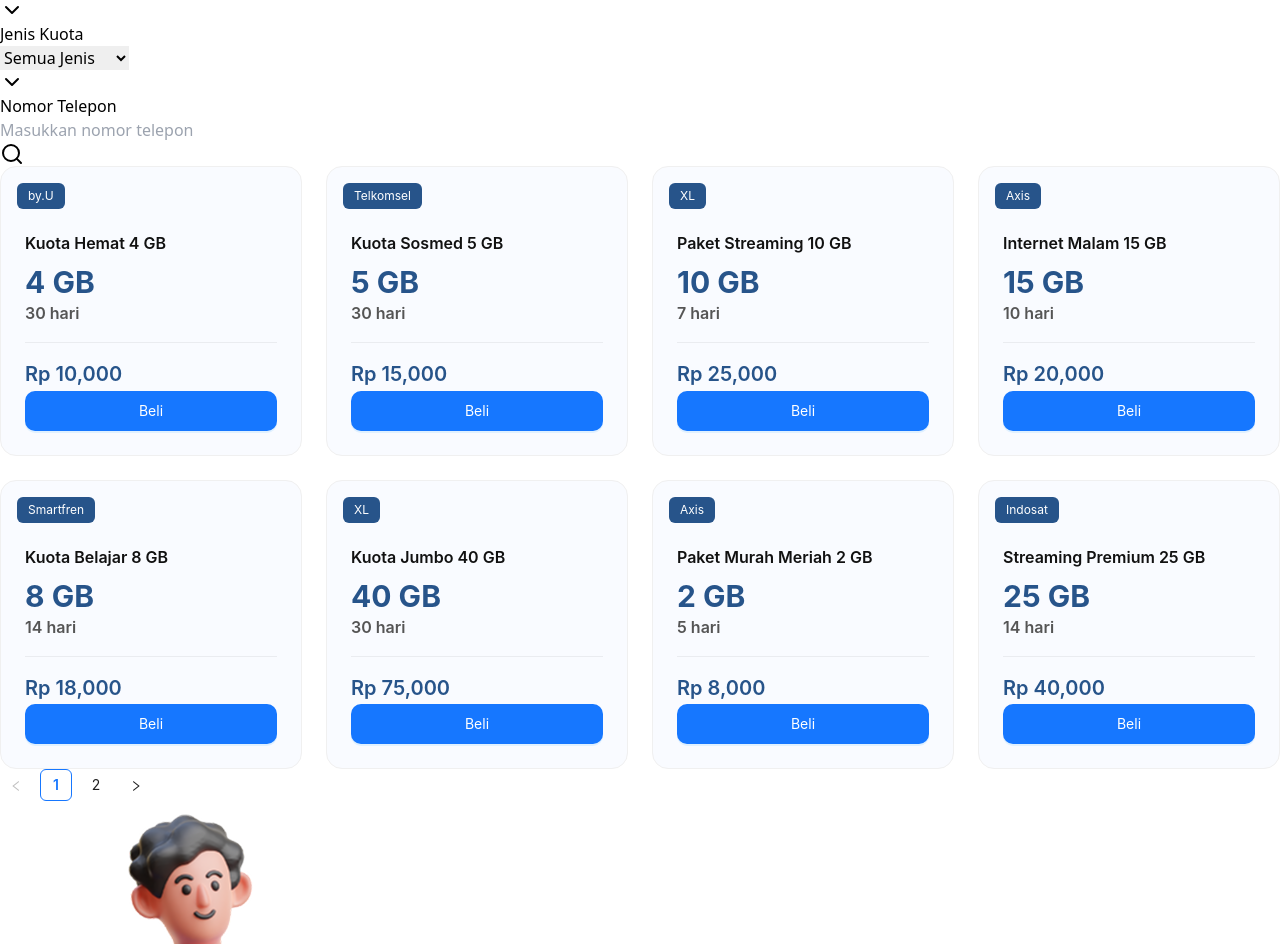
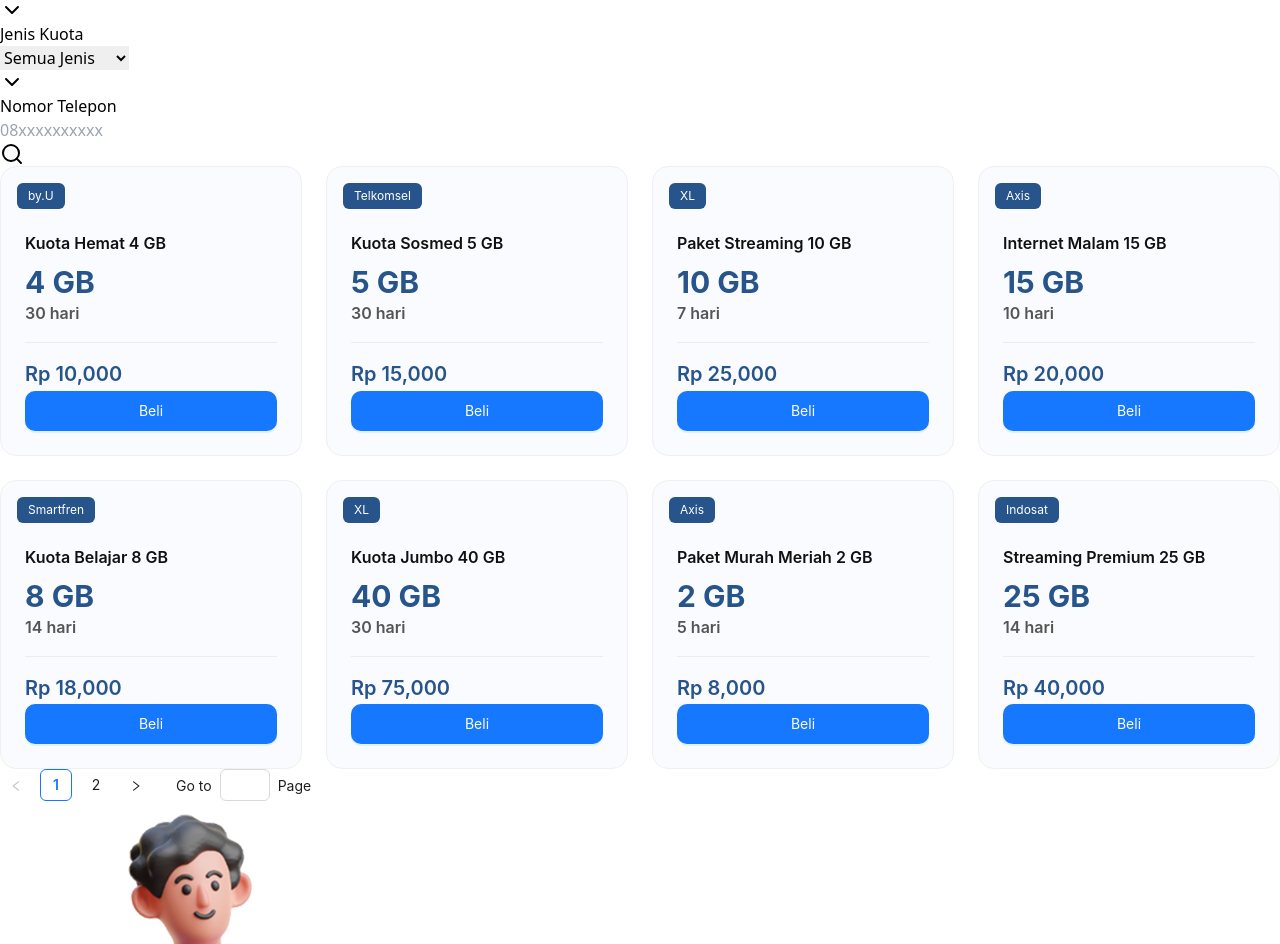
Before and after one commit to farrrahhh/netpack-ecommerce, a React (Vite) app: page /dashboard in a window 1280 px wide. Shown: the part 2448-3392 px from the top of the page. Built offline with nearby package versions, Linux system fonts and the light colour scheme; data requests are answered from the project's data file; a web font is replaced by a local one.

Commit message:
fix filtering

```diff
--- a/src/components/FilterBar.jsx
+++ b/src/components/FilterBar.jsx
@@ -1,5 +1,6 @@
 "use client"
 
+import { useEffect } from "react"
 import { ChevronDown, Search } from "lucide-react"
 
 const FilterBar = ({
@@ -13,19 +14,43 @@
   const providers = ["Semua Provider", "Telkomsel", "XL", "Indosat", "Tri", "Smartfren"]
   const quotaTypes = ["Semua Jenis", "Internet", "Telepon", "SMS", "Combo", "Entertainment"]
 
+  const prefixMap = {
+    Telkomsel: ['0811', '0812', '0813', '0821', '0822', '0823', '0851', '0852', '0853'],
+    Indosat: ['0814', '0815', '0816', '0855', '0856', '0857', '0858'],
+    XL: ['0817', '0818', '0819', '0859', '0877', '0878'],
+    Tri: ['0895', '0896', '0897', '0898', '0899'],
+    AXIS: ['0831', '0832', '0833', '0838'],
+    Smartfren: ['0881', '0882', '0883', '0884', '0885', '0886', '0887', '0888', '0889']
+  }
+
+  const getOperatorFromPrefix = (number) => {
+    const prefix = number.substring(0, 4)
+    for (const [provider, prefixes] of Object.entries(prefixMap)) {
+      if (prefixes.includes(prefix)) return provider
+    }
+    return "Semua Provider"
+  }
+
+  useEffect(() => {
+    if (phoneNumber.length >= 4) {
+      const detected = getOperatorFromPrefix(phoneNumber)
+      setSelectedProvider(detected)
+    }
+  }, [phoneNumber])
+
   return (
     <div className="bg-gray-50 py-6">
       <div className="max-w-7xl mx-auto px-4 sm:px-6 lg:px-8">
-        <div className="bg-white rounded-xl shadow-md p-4 md:p-6">
-          <div className="grid grid-cols-1 md:grid-cols-3 gap-4">
+        <div className="bg-white rounded-xl shadow-md p-6">
+          <div className="grid grid-cols-1 md:grid-cols-3 gap-6">
             {/* Provider Filter */}
-            <div className="relative">
+            <div>
               <label className="block text-sm font-medium text-gray-700 mb-1">Provider</label>
               <div className="relative">
                 <select
                   value={selectedProvider}
                   onChange={(e) => setSelectedProvider(e.target.value)}
-                  className="block w-full pl-3 pr-10 py-3 text-base border-gray-300 focus:outline-none focus:ring-[#27548A] focus:border-[#27548A] rounded-lg appearance-none bg-white border"
+                  className="block w-full pl-3 pr-10 py-3 text-sm border border-gray-300 rounded-lg focus:outline-none focus:ring-[#27548A] focus:border-[#27548A] appearance-none bg-white"
                 >
                   {providers.map((provider) => (
                     <option key={provider} value={provider}>
@@ -33,20 +58,20 @@
                     </option>
                   ))}
                 </select>
-                <div className="pointer-events-none absolute inset-y-0 right-0 flex items-center px-2 text-gray-700">
-                  <ChevronDown className="h-5 w-5" />
+                <div className="pointer-events-none absolute inset-y-0 right-3 flex items-center text-gray-500">
+                  <ChevronDown className="w-5 h-5" />
                 </div>
               </div>
             </div>
 
             {/* Quota Type Filter */}
-            <div className="relative">
+            <div>
               <label className="block text-sm font-medium text-gray-700 mb-1">Jenis Kuota</label>
               <div className="relative">
                 <select
                   value={selectedType}
                   onChange={(e) => setSelectedType(e.target.value)}
-                  className="block w-full pl-3 pr-10 py-3 text-base border-gray-300 focus:outline-none focus:ring-[#27548A] focus:border-[#27548A] rounded-lg appearance-none bg-white border"
+                  className="block w-full pl-3 pr-10 py-3 text-sm border border-gray-300 rounded-lg focus:outline-none focus:ring-[#27548A] focus:border-[#27548A] appearance-none bg-white"
                 >
                   {quotaTypes.map((type) => (
                     <option key={type} value={type}>
@@ -54,25 +79,25 @@
                     </option>
                   ))}
                 </select>
-                <div className="pointer-events-none absolute inset-y-0 right-0 flex items-center px-2 text-gray-700">
-                  <ChevronDown className="h-5 w-5" />
+                <div className="pointer-events-none absolute inset-y-0 right-3 flex items-center text-gray-500">
+                  <ChevronDown className="w-5 h-5" />
                 </div>
               </div>
             </div>
 
             {/* Phone Number Input */}
-            <div className="relative">
+            <div>
               <label className="block text-sm font-medium text-gray-700 mb-1">Nomor Telepon</label>
-              <div className="relative rounded-lg shadow-sm">
+              <div className="relative">
                 <input
                   type="text"
                   value={phoneNumber}
                   onChange={(e) => setPhoneNumber(e.target.value)}
-                  className="block w-full pl-3 pr-10 py-3 border-gray-300 focus:outline-none focus:ring-[#27548A] focus:border-[#27548A] rounded-lg border"
-                  placeholder="Masukkan nomor telepon"
+                  placeholder="08xxxxxxxxxx"
+                  className="block w-full pl-3 pr-10 py-3 text-sm border border-gray-300 rounded-lg focus:outline-none focus:ring-[#27548A] focus:border-[#27548A]"
                 />
-                <div className="absolute inset-y-0 right-0 flex items-center pr-3">
-                  <Search className="h-5 w-5 text-gray-400" />
+                <div className="absolute inset-y-0 right-3 flex items-center text-gray-400">
+                  <Search className="w-5 h-5" />
                 </div>
               </div>
             </div>
--- a/src/components/ProductList.jsx
+++ b/src/components/ProductList.jsx
@@ -1,40 +1,97 @@
 "use client"
 
-import { useState } from "react"
-import { Row, Col, Typography, Pagination } from "antd"
+import { useState, useEffect } from "react"
+import { Row, Col, Typography, Pagination, Empty } from "antd"
 import ProductCard from "./ProductCard"
 
-const { Title, Paragraph } = Typography
+const { Title } = Typography
 
-const ProductList = ({ products }) => {
+const ProductList = ({
+  products,
+  onSuccessBuy,
+  selectedProvider = "Semua Provider",
+  selectedType = "Semua Jenis",
+  phoneNumber = "",
+}) => {
   const [currentPage, setCurrentPage] = useState(1)
-  const pageSize = 8 // 2 rows of 4 columns
+  const pageSize = 8
 
+  // Deteksi jenis kuota berdasarkan nama produk
+  const detectQuotaType = (name = "") => {
+    const lower = name.toLowerCase()
+    if (lower.includes("internet")) return "Internet"
+    if (lower.includes("telepon") || lower.includes("nelpon")) return "Telepon"
+    if (lower.includes("sms")) return "SMS"
+    if (lower.includes("combo")) return "Combo"
+    if (lower.includes("streaming") || lower.includes("tiktok")) return "Entertainment"
+    return "Lainnya"
+  }
+
+  // Deteksi provider berdasarkan prefix nomor
+  const detectProviderFromPhone = (phone = "") => {
+    const cleaned = phone.replace(/\D/g, "") // hanya angka
+    if (cleaned.startsWith("0811") || cleaned.startsWith("0812") || cleaned.startsWith("0813") || cleaned.startsWith("0821") || cleaned.startsWith("0822") || cleaned.startsWith("0823")) return "Telkomsel"
+    if (cleaned.startsWith("0817") || cleaned.startsWith("0818") || cleaned.startsWith("0819") || cleaned.startsWith("0859") || cleaned.startsWith("0877") || cleaned.startsWith("0878")) return "XL"
+    if (cleaned.startsWith("0856") || cleaned.startsWith("0857") || cleaned.startsWith("0858")) return "Indosat"
+    if (cleaned.startsWith("0895") || cleaned.startsWith("0896") || cleaned.startsWith("0897") || cleaned.startsWith("0898") || cleaned.startsWith("0899")) return "Tri"
+    if (cleaned.startsWith("0881") || cleaned.startsWith("0882") || cleaned.startsWith("0883") || cleaned.startsWith("0884") || cleaned.startsWith("0885") || cleaned.startsWith("0886") || cleaned.startsWith("0887") || cleaned.startsWith("0888") || cleaned.startsWith("0889")) return "Smartfren"
+    return ""
+  }
+
+  const phoneProvider = phoneNumber ? detectProviderFromPhone(phoneNumber) : ""
+
+  // Filter produk
+  const filteredProducts = products.filter((product) => {
+    const matchProvider =
+      selectedProvider === "Semua Provider"
+        ? !phoneProvider || product.provider === phoneProvider
+        : product.provider === selectedProvider
+
+    const matchType =
+      selectedType === "Semua Jenis" ||
+      detectQuotaType(product.name) === selectedType
+
+    return matchProvider && matchType
+  })
+
+  // Pagination
   const startIndex = (currentPage - 1) * pageSize
   const endIndex = startIndex + pageSize
-  const currentProducts = products.slice(startIndex, endIndex)
+  const currentProducts = filteredProducts.slice(startIndex, endIndex)
+
+  useEffect(() => {
+    setCurrentPage(1)
+  }, [selectedProvider, selectedType, phoneNumber])
 
   return (
     <div className="py-16 bg-gray-50 px-4 md:px-20 font-poppins">
       <div className="max-w-7xl mx-auto">
-
+        {filteredProducts.length === 0 ? (
+          <Empty description="Tidak ada paket yang sesuai" className="py-20" />
+        ) : (
+          <>
             <Row gutter={[24, 24]}>
               {currentProducts.map((product) => (
                 <Col key={product.id} xs={24} sm={12} md={8} lg={6}>
-              <ProductCard product={product} />
+                  <ProductCard product={product} onSuccessBuy={onSuccessBuy} />
                 </Col>
               ))}
             </Row>
 
+            {filteredProducts.length > pageSize && (
               <div className="mt-10 flex justify-center">
                 <Pagination
                   current={currentPage}
                   pageSize={pageSize}
-            total={products.length}
+                  total={filteredProducts.length}
                   onChange={(page) => setCurrentPage(page)}
                   showSizeChanger={false}
+                  showQuickJumper
                 />
               </div>
+            )}
+          </>
+        )}
       </div>
     </div>
   )
--- a/src/pages/Dashboard.jsx
+++ b/src/pages/Dashboard.jsx
@@ -11,7 +11,11 @@
 function Dashboard() {
   const [products, setProducts] = useState([])
   const [transactions, setTransactions] = useState([])
+  const [phoneNumber, setPhoneNumber] = useState("")
+  const [selectedProvider, setSelectedProvider] = useState("Semua Provider")
+  const [selectedType, setSelectedType] = useState("Semua Jenis")
 
+  // Fetch produk
   const fetchProducts = async () => {
     try {
       const res = await fetch("http://localhost:3001/packages")
@@ -22,6 +26,7 @@
     }
   }
 
+  // Fetch transaksi user login
   const fetchTransactions = async () => {
     try {
       const email = localStorage.getItem("userEmail")
@@ -52,7 +57,7 @@
     }
   }
 
-  // Fetch sekali saat load + ulangi setiap 5 detik
+  // Jalankan saat mount + refresh transaksi tiap 5 detik
   useEffect(() => {
     fetchProducts()
     fetchTransactions()
@@ -61,8 +66,26 @@
       fetchTransactions()
     }, 5000)
 
-    return () => clearInterval(interval) // bersihkan interval kalau komponen di-unmount
+    return () => clearInterval(interval)
   }, [])
+
+  // Filter produk
+  const filteredProducts = products.filter((product) => {
+    const matchProvider =
+      selectedProvider === "Semua Provider" || product.provider.toLowerCase().includes(selectedProvider.toLowerCase())
+
+    const matchType =
+      selectedType === "Semua Jenis" || product.name.toLowerCase().includes(selectedType.toLowerCase())
+
+    return matchProvider && matchType
+  })
+
+  // Simpan phone number ke localStorage
+  useEffect(() => {
+    if (phoneNumber) {
+      localStorage.setItem("phoneNumber", phoneNumber)
+    }
+  }, [phoneNumber])
 
   return (
     <div className="font-poppins min-h-screen">
@@ -73,11 +96,24 @@
       </section>
 
       <section id="filter">
-        <FilterBar />
+        <FilterBar
+          phoneNumber={phoneNumber}
+          setPhoneNumber={setPhoneNumber}
+          selectedProvider={selectedProvider}
+          setSelectedProvider={setSelectedProvider}
+          selectedType={selectedType}
+          setSelectedType={setSelectedType}
+        />
       </section>
 
       <section id="paket">
-        <ProductList products={products} onSuccessBuy={fetchTransactions} />
+      <ProductList
+        products={products}
+        onSuccessBuy={fetchTransactions}
+        selectedProvider={selectedProvider}
+        selectedType={selectedType}
+        phoneNumber={phoneNumber}
+      />
       </section>
 
       <section id="transaksi">
```
Lines whose indentation alone changed are shown as unchanged.
